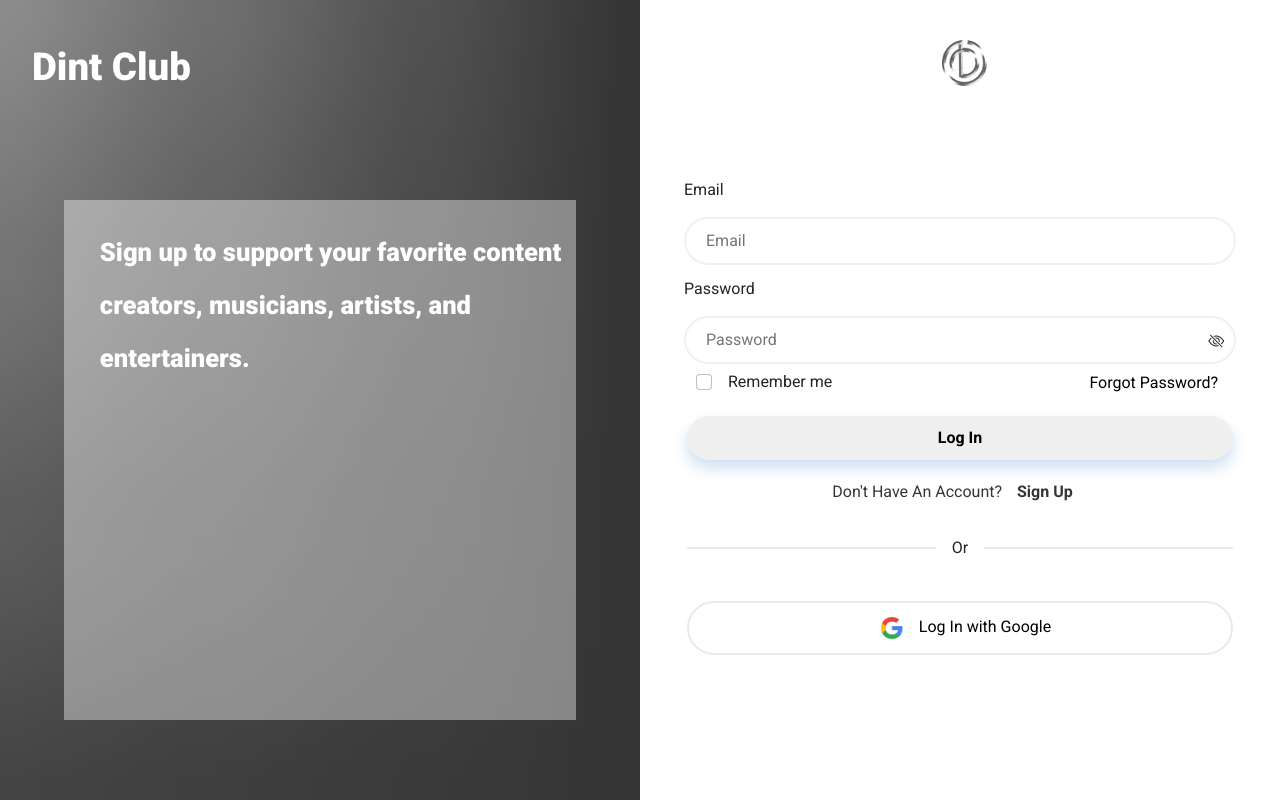
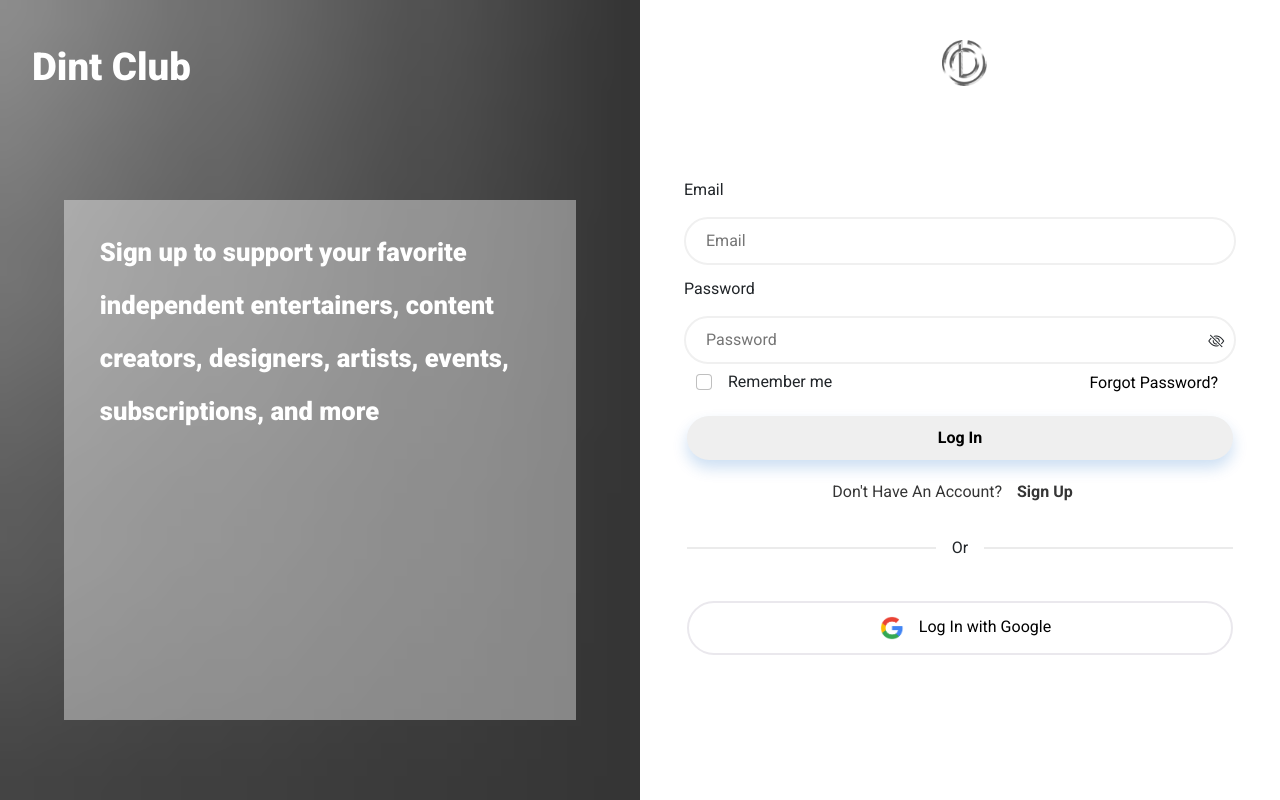
Before and after one commit to DintLabs/dint.com-fe-prod, a React (Create React App) app: page / in a window 1280 px wide. Shown: the top 800 px of the page. Built offline with nearby package versions, Linux system fonts and the light colour scheme; no server answers; what ipfs-http-client would draw is missing.

Commit message:
Update Login.tsx

```diff
--- a/src/frontend/pages/Login/Login.tsx
+++ b/src/frontend/pages/Login/Login.tsx
@@ -340,7 +340,8 @@ const Login = () => {
           <p className="left-head position-absolute notranslate">Dint Club</p>
           <div className="bg-left-content d-flex justify-content-center">
             <div className="left-text">
-              <p >Sign up to support your favorite content creators, musicians, artists, and entertainers.
+              <p >
+              Sign up to support your favorite independent entertainers, content creators, designers, artists, events, subscriptions, and more
           </p>
               </div>
           </div>
```
